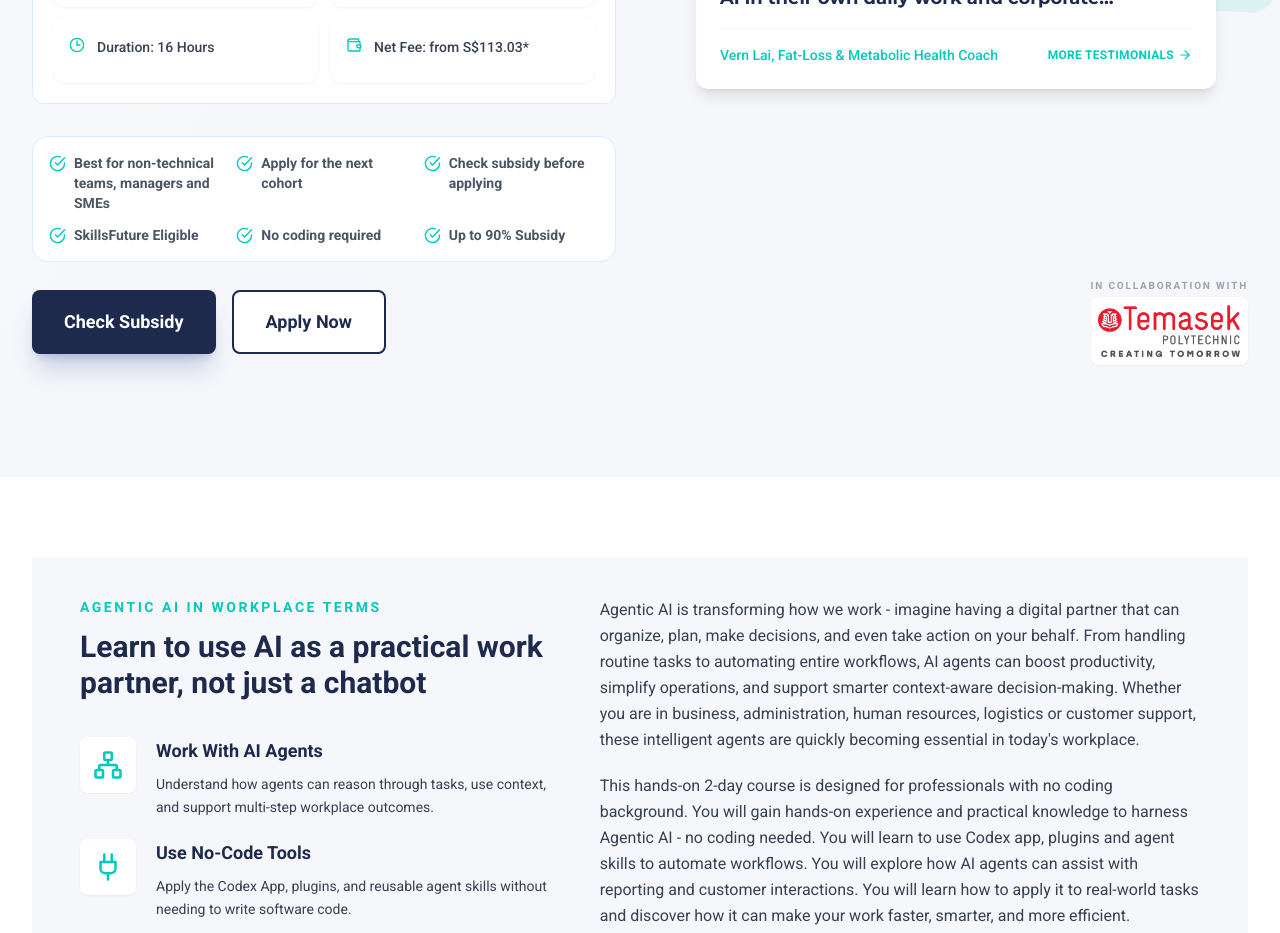
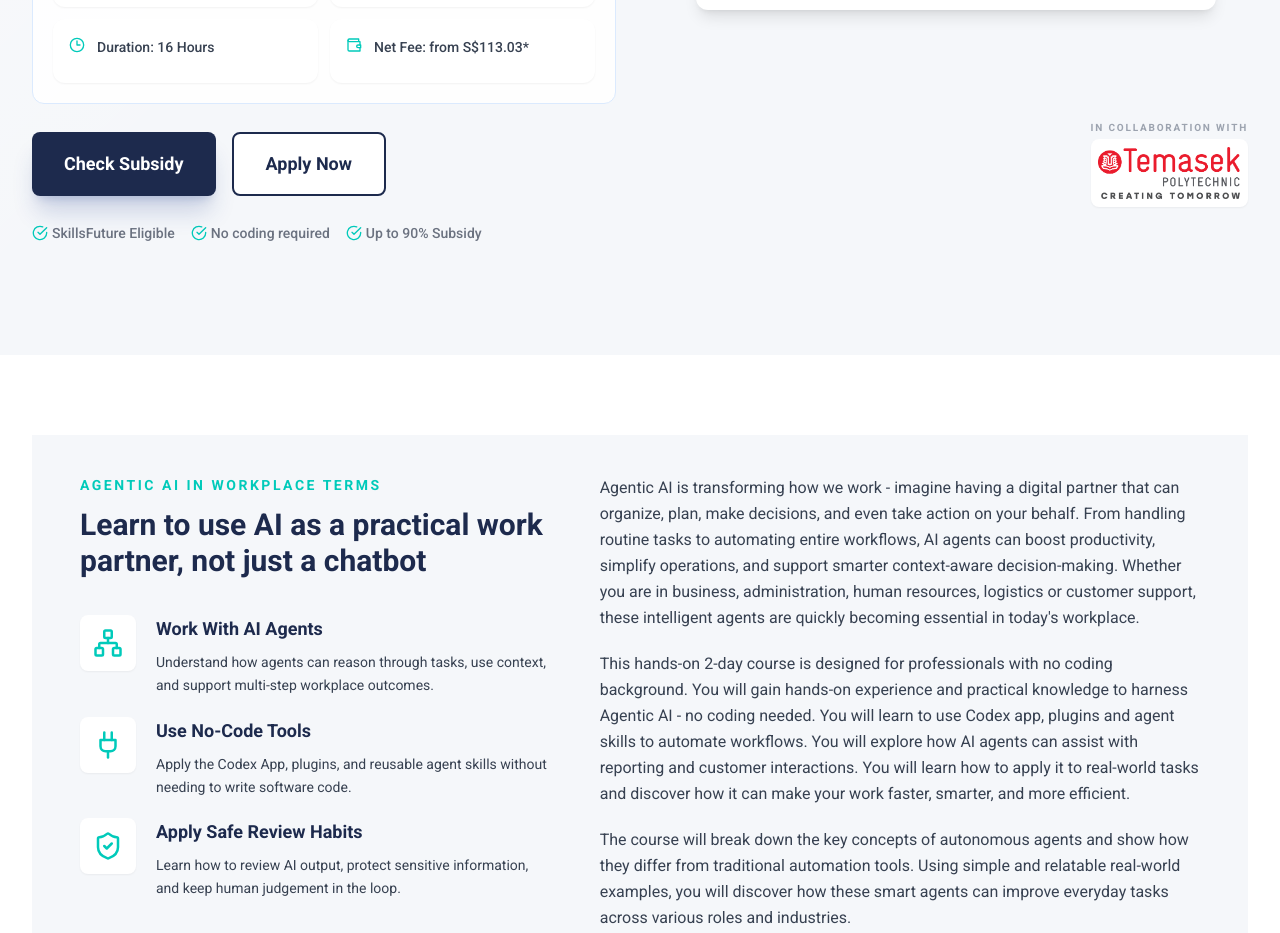
Before and after one commit to nexiuslabs/nexiusacademyskillsfuture, a React (Vite) app: page /courses/agentic-ai in a window 1280 px wide. Shown: the part 880-1813 px from the top of the page. Built offline with nearby package versions, Linux system fonts and the light colour scheme.

Commit message:
fix: simplify hero eligibility badges

```diff
--- a/components/courses/CourseHero.tsx
+++ b/components/courses/CourseHero.tsx
@@ -76,32 +76,6 @@ const Hero: React.FC = () => {
               </div>
             </div>
 
-            <div className="grid gap-3 rounded-2xl border border-blue-100 bg-white p-4 text-sm font-semibold text-gray-600 sm:grid-cols-2 lg:grid-cols-3">
-              <div className="flex items-start gap-2">
-                <CheckCircle size={17} className="mt-0.5 shrink-0 text-accent" />
-                <span>Best for non-technical teams, managers and SMEs</span>
-              </div>
-              <div className="flex items-start gap-2">
-                <CheckCircle size={17} className="mt-0.5 shrink-0 text-accent" />
-                <span>Apply for the next cohort</span>
-              </div>
-              <div className="flex items-start gap-2">
-                <CheckCircle size={17} className="mt-0.5 shrink-0 text-accent" />
-                <span>Check subsidy before applying</span>
-              </div>
-              <div className="flex items-start gap-2">
-                <CheckCircle size={17} className="mt-0.5 shrink-0 text-accent" />
-                <span>SkillsFuture Eligible</span>
-              </div>
-              <div className="flex items-start gap-2">
-                <CheckCircle size={17} className="mt-0.5 shrink-0 text-accent" />
-                <span>No coding required</span>
-              </div>
-              <div className="flex items-start gap-2">
-                <CheckCircle size={17} className="mt-0.5 shrink-0 text-accent" />
-                <span>Up to 90% Subsidy</span>
-              </div>
-            </div>
 
             {/* CTA Buttons and eligibility badges moved below grid */}
           </div>
@@ -180,6 +154,17 @@ const Hero: React.FC = () => {
             </div>
           </div>
         </div>
+        <div className="flex flex-wrap gap-4 pt-4 text-sm font-medium text-gray-500">
+          <div className="flex items-center gap-1">
+            <CheckCircle size={16} className="text-accent" /> SkillsFuture Eligible
+          </div>
+          <div className="flex items-center gap-1">
+            <CheckCircle size={16} className="text-accent" /> No coding required
+          </div>
+          <div className="flex items-center gap-1">
+            <CheckCircle size={16} className="text-accent" /> Up to 90% Subsidy
+          </div>
+        </div>
       </div>
   </section>
   );
```
